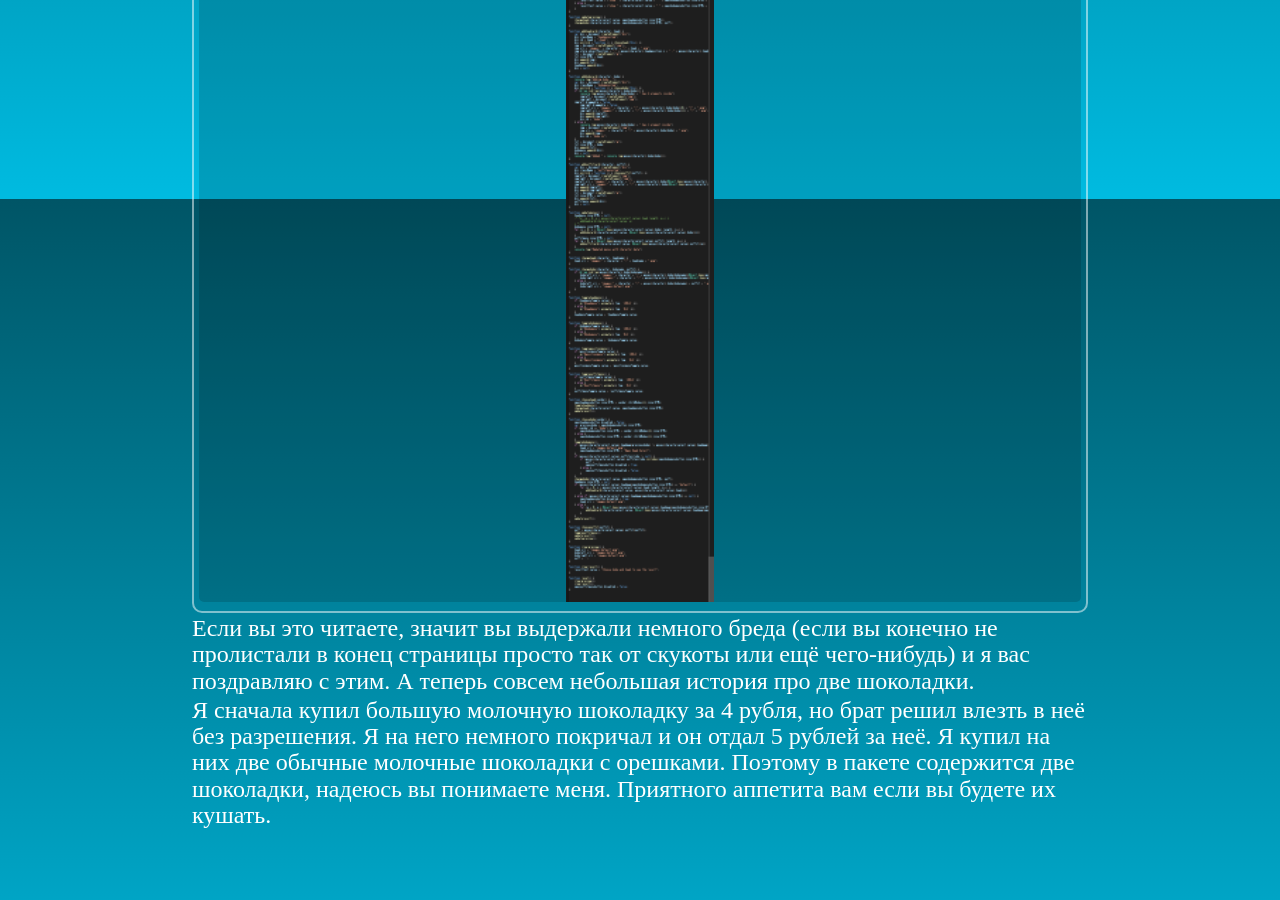
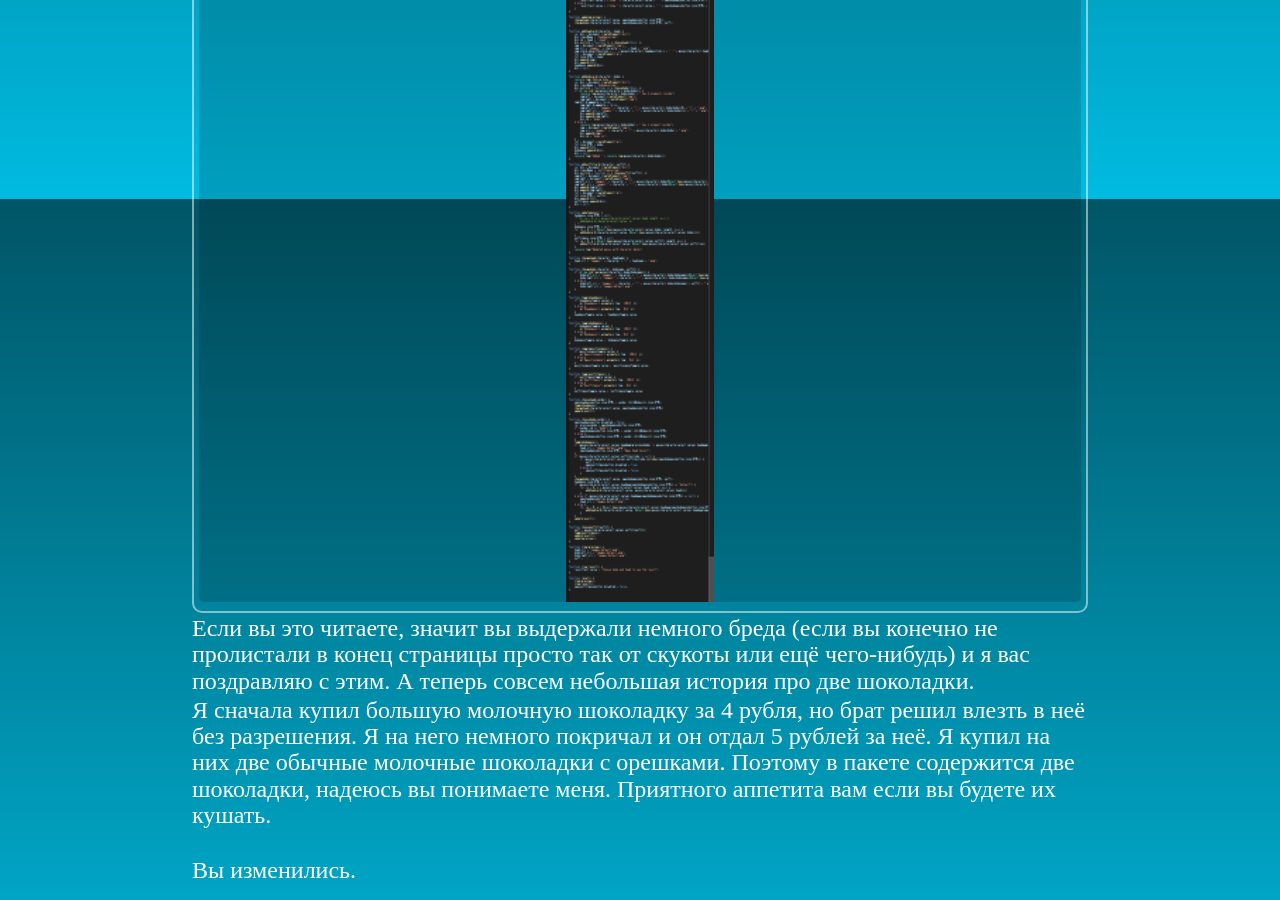
Before and after one commit to catink123/catink123.github.io, a Jekyll site: the page built from secret/index.html, in a window 1280 px wide and 900 px high, scrolled down 5201 px. Built offline with Jekyll 4.4.1, drawn with Linux system fonts in a browser that asks for light colours; some web fonts are replaced; before the commit the page ends 6046 px from its top, so only the background shows below that.

Commit message:
Update index.html

```diff
--- a/secret/index.html
+++ b/secret/index.html
@@ -42,4 +42,5 @@ title: Секретик
     </div>
     <p>Если вы это читаете, значит вы выдержали немного бреда (если вы конечно не пролистали в конец страницы просто так от скукоты или ещё чего-нибудь) и я вас поздравляю с этим. А теперь совсем небольшая история про две шоколадки.</p>
     <p>Я сначала купил большую молочную шоколадку за 4 рубля, но брат решил влезть в неё без разрешения. Я на него немного покричал и он отдал 5 рублей за неё. Я купил на них две обычные молочные шоколадки с орешками. Поэтому в пакете содержится две шоколадки, надеюсь вы понимаете меня. Приятного аппетита вам если вы будете их кушать.</p>
+    <p><br>Вы изменились.</p>
 </div>
```
